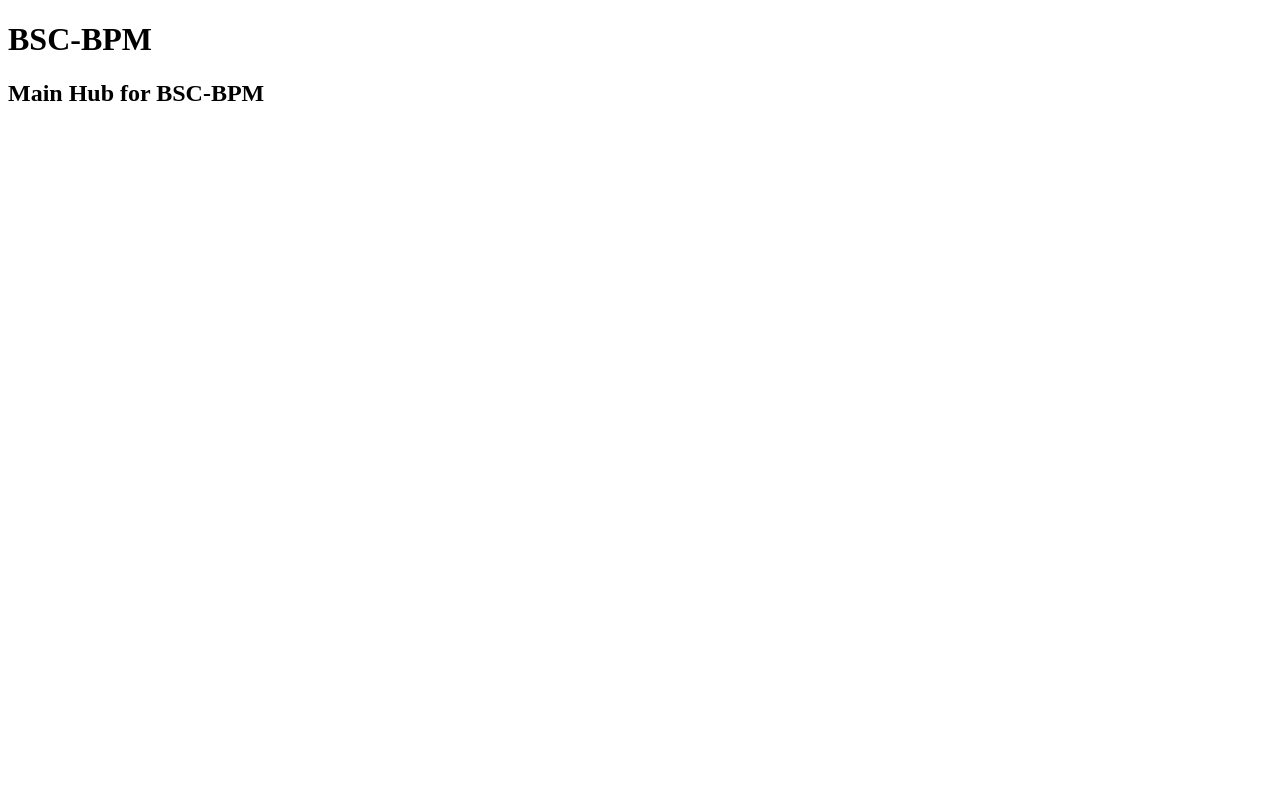
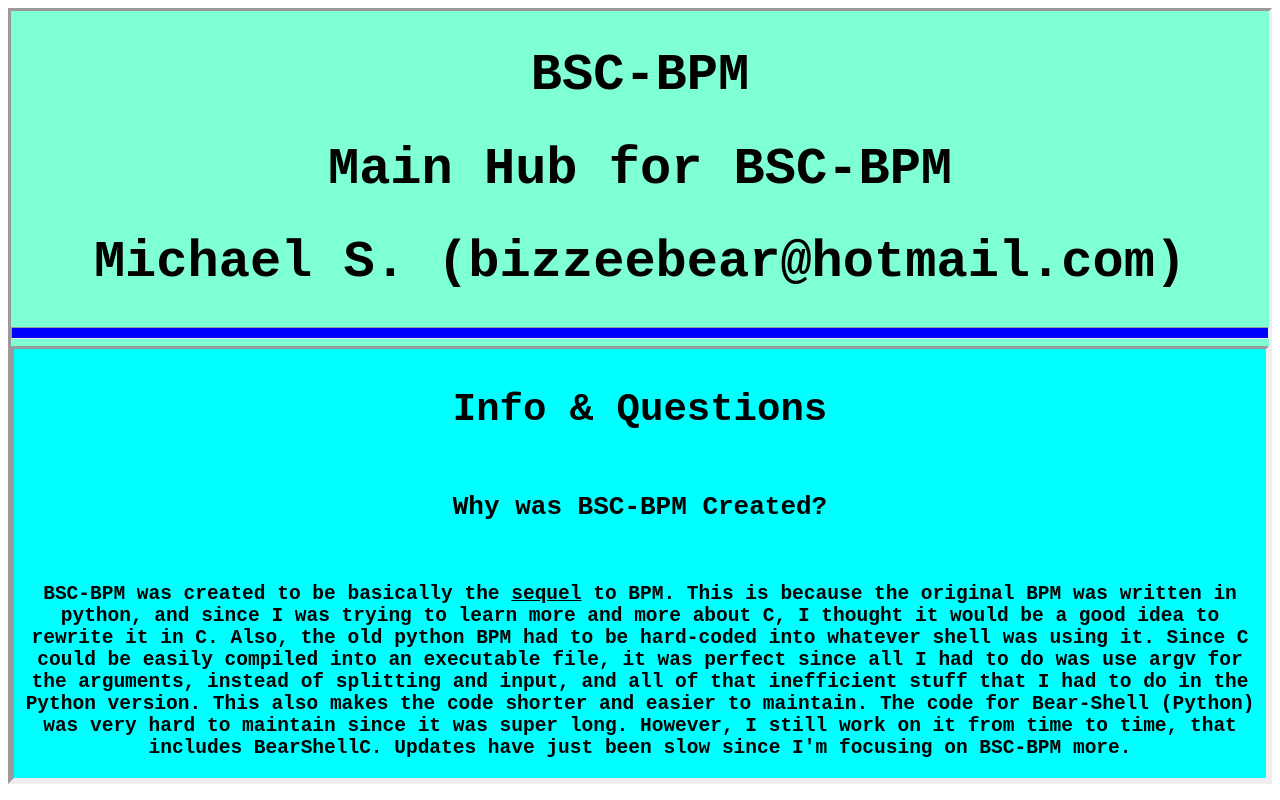
Before and after one commit to bear148/BSC-BPM, a plain HTML site: page docs/index.html in a window 1280 px wide. Drawn offline with Linux system fonts and the light colour scheme.

Commit message:
Website Update

```diff
--- a/docs/index.html
+++ b/docs/index.html
@@ -1,6 +1,51 @@
 <!DOCTYPE html>
+<head>
+	<style type="text/css">
+		h1, h2 {
+			text-align: center;
+			font-size: 4em;
+		}
+		#container {
+			border-style: inset;
+			background-color: aquamarine;
+			text-align: center;
+			font-family: monospace;
+		}
+
+		#container2 {
+			border-style: inset;
+			background-color: aqua;
+		}
+
+		hr {
+			height: 10px;
+			background-color: blue;
+		}
+
+		h3 {
+			font-size: 3em;
+		}
+
+		h6 {
+			font-size: 2em;
+		}
+
+		p {
+			font-size: 1.5em;
+		}
+	</style>
+</head>
 <body>
-	<h1>BSC-BPM</h1>
-	<h2>Main Hub for BSC-BPM</h2>
+	<div id="container">
+		<h1>BSC-BPM</h1>
+		<h1>Main Hub for BSC-BPM</h1>
+		<h1>Michael S. (<a>bizzeebear@hotmail.com</a>)</h1>
+		<hr>
+		<div id="container2">
+			<h3>Info & Questions</h3>
+			<h6>Why was BSC-BPM Created?</h6>
+			<b><p>BSC-BPM was created to be basically the <u>sequel</u> to BPM. This is because the original BPM was written in python, and since I was trying to learn more and more about C, I thought it would be a good idea to rewrite it in C. Also, the old python BPM had to be hard-coded into whatever shell was using it. Since C could be easily compiled into an executable file, it was perfect since all I had to do was use argv for the arguments, instead of splitting and input, and all of that inefficient stuff that I had to do in the Python version. This also makes the code shorter and easier to maintain. The code for Bear-Shell (Python) was very hard to maintain since it was super long. However, I still work on it from time to time, that includes BearShellC. Updates have just been slow since I'm focusing on BSC-BPM more.</p></b>
+		</div>
+	</div>
 </body>
 </html>
```
Also changed, not shown: docs/style.css (added).
